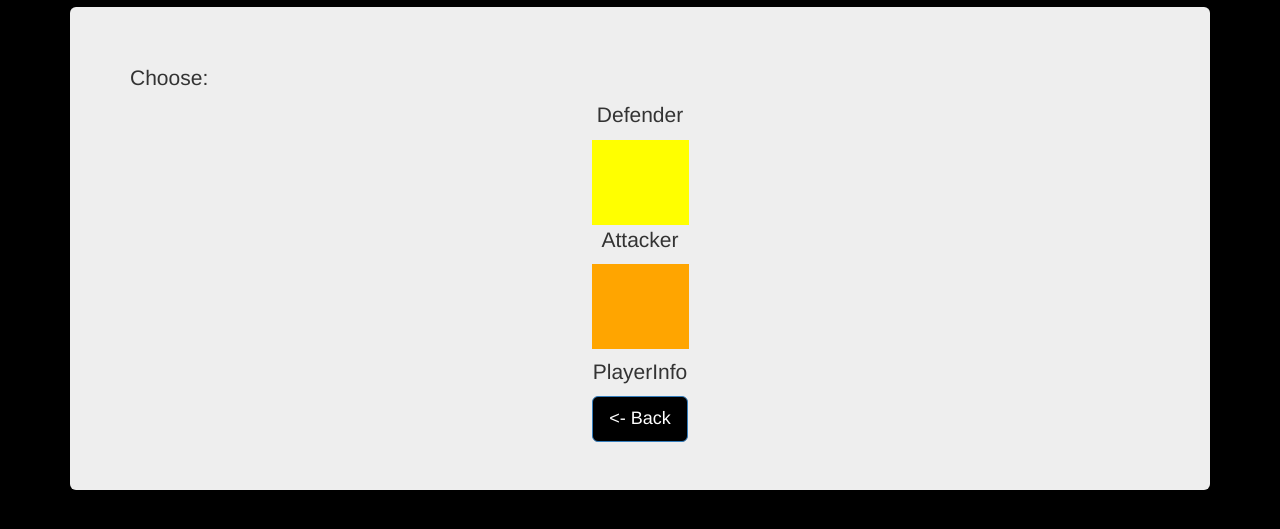
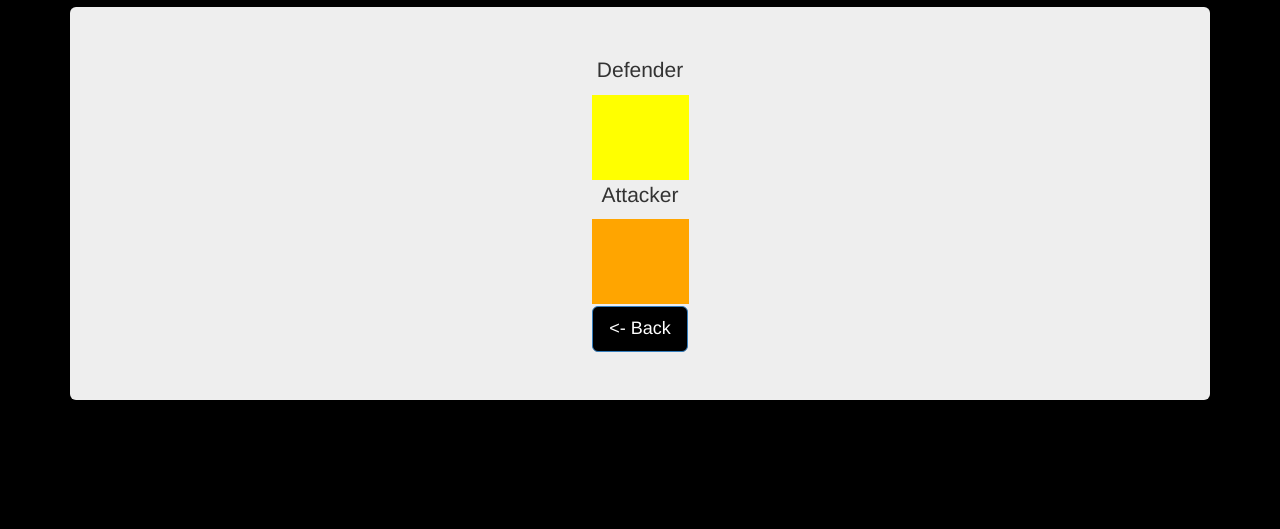
Before and after one commit to rostrage/InSecurity, a website: page static/game1.html in a window 1280 px wide. Shown: the part 151-680 px from the top of the page. Drawn offline with nearby package versions, Linux system fonts and the light colour scheme.

Commit message:
removed the player info text. Left the div in case it is needed.

```diff
--- a/static/game1.html
+++ b/static/game1.html
@@ -11,7 +11,7 @@
   </head>
   <body>
     <body class="home">
-       <audio controls  preload loop>
+       <audio controls autoplay  preload loop>
            <source src="music/AnotherLevel.mp3" type="audio/mpeg">
            Your browser does not support the audio element.
        </audio>
@@ -20,7 +20,7 @@
 
         <h1 class="title text-center">InSecurity</h1>
         <div class="jumbotron">
-          <div id="Intro">Choose:</div>
+          <div id="Intro"></div>
           <div align="center">
             <div id="infoArea">
               <div id="player1" onClick="chooseDefender()">
@@ -30,7 +30,7 @@
                 <p>Attacker</p><img src="img/TriangleAttacker.png" />
               </div>
             </div>
-            <div id="playerInfo">PlayerInfo</div>
+            <div id="playerInfo"></div>
 
             <canvas id="gameArea">
             </canvas>
```
Also changed, not shown: static/gameover.html (+2 -2 lines), static/gamepicker.html (+1 -1 lines), static/index.html (+1 -1 lines).
